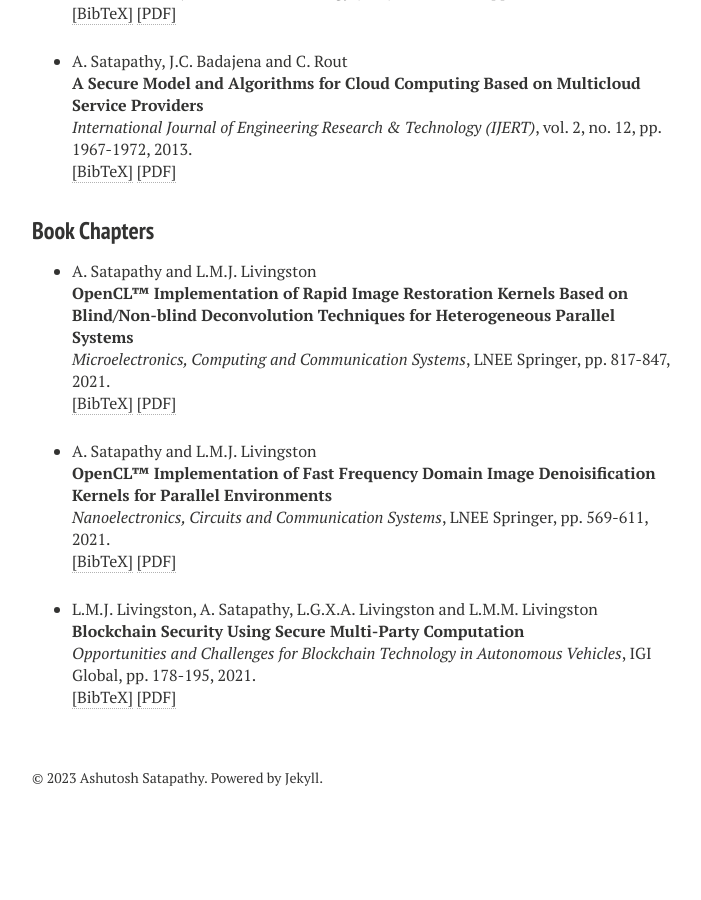
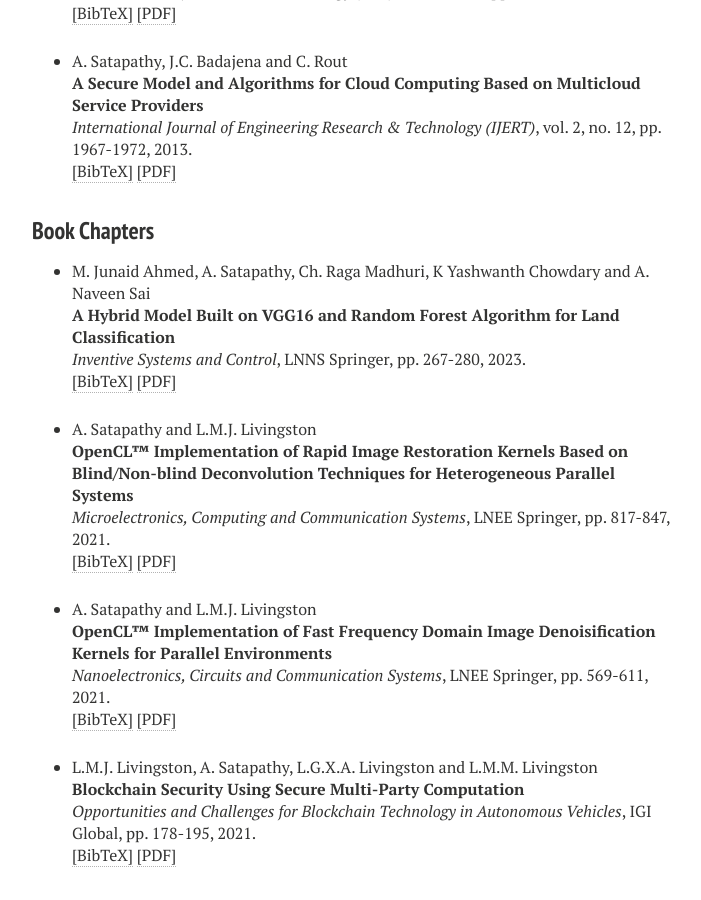
Before and after one commit to ashutoshsatapathy1990/ashutoshsatapathy1990.github.io, a Jekyll site: the page built from publications.md, in a window 1280 px wide and 900 px high, scrolled down 1159 px. Shown: the whole window, without its empty margins (288-989 px from the left). Built offline with Jekyll 4.4.1, drawn with Linux system fonts in a browser that asks for light colours; nearby versions of some CDN libraries; before the commit the page ends 1995 px from its top, so only the background shows below that.

Commit message:
Update publications.html

```diff
--- a/_layouts/publications.html
+++ b/_layouts/publications.html
@@ -311,6 +311,31 @@ pp. 1967-1972,
 
 <h3 style="margin-bottom:0px;padding-top:10px;">Book Chapters</h3>
 <ul class="biblist">
+<!-- Item: ahmed2023hybrid -->
+<li ><p>
+M. Junaid Ahmed, A. Satapathy, Ch. Raga Madhuri, K Yashwanth Chowdary and A. Naveen Sai
+<br><b>A Hybrid Model Built on VGG16 and Random Forest Algorithm for Land Classification</b><br>
+<i> Inventive Systems and Control</i>,
+LNNS Springer,
+pp. 267-280,
+2023.
+<br />
+<a href="javascript:toggleBibtex('ahmed2023hybrid')">[BibTeX]</a>
+<a href= "https://link.springer.com/chapter/10.1007/978-981-99-1624-5_20" target="_blank">[PDF]</a>
+</p>
+<div id="bib_ahmed2023hybrid" class="bibtex noshow">
+<pre>
+@inproceedings{ahmed2023hybrid,
+  title={A Hybrid Model Built on VGG16 and Random Forest Algorithm for Land Classification},
+  author={M. Junaid Ahmed, A. Satapathy, Ch. Raga Madhuri, K Yashwanth Chowdary and A. Naveen Sai},
+  booktitle={Inventive Systems and Control: Proceedings of ICISC 2023},
+  pages={267--280},
+  year={2023},
+  organization={Springer}
+}
+</pre></div>
+
+</li>
 
 <!-- Item: ashutosh2021bc -->
 <li ><p>
```
